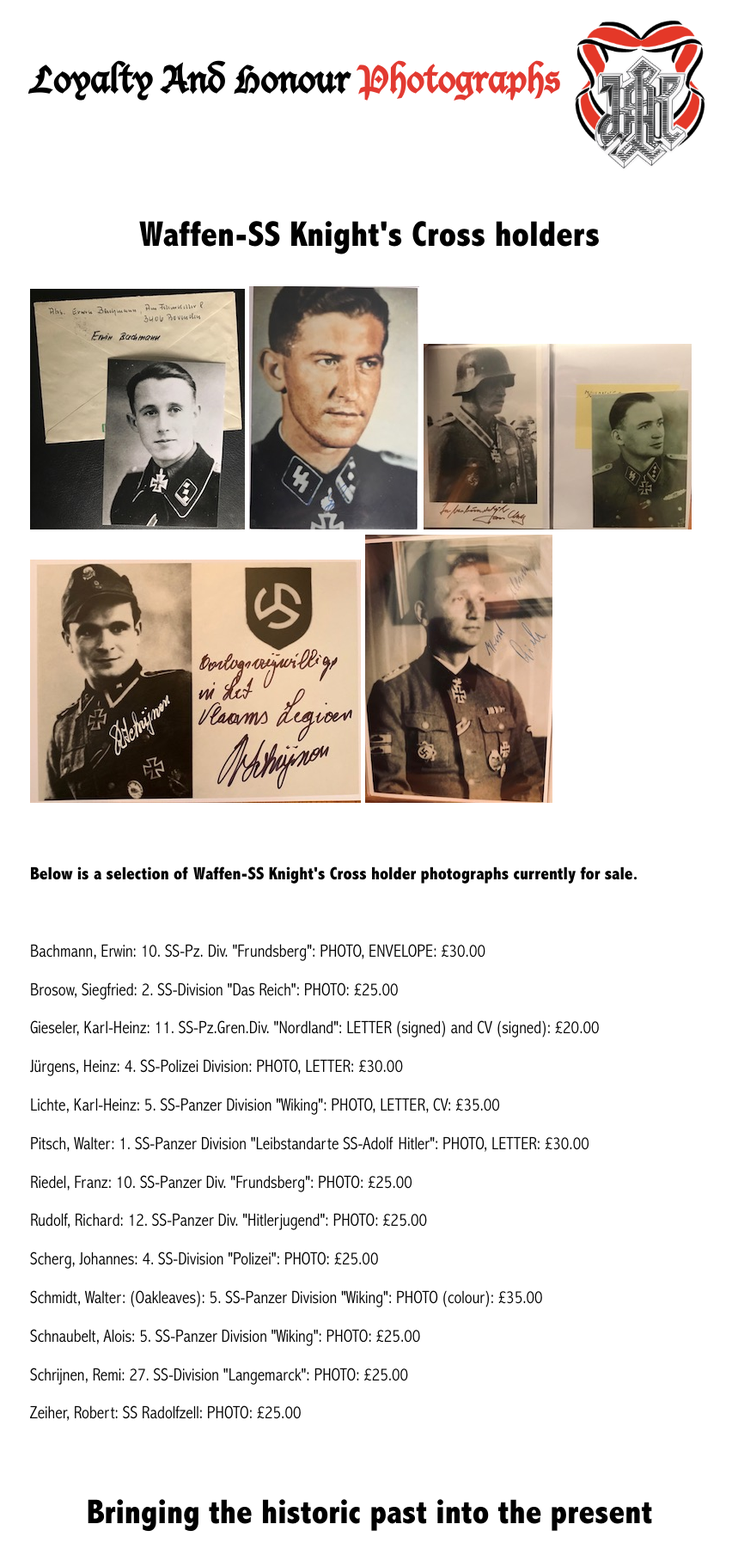
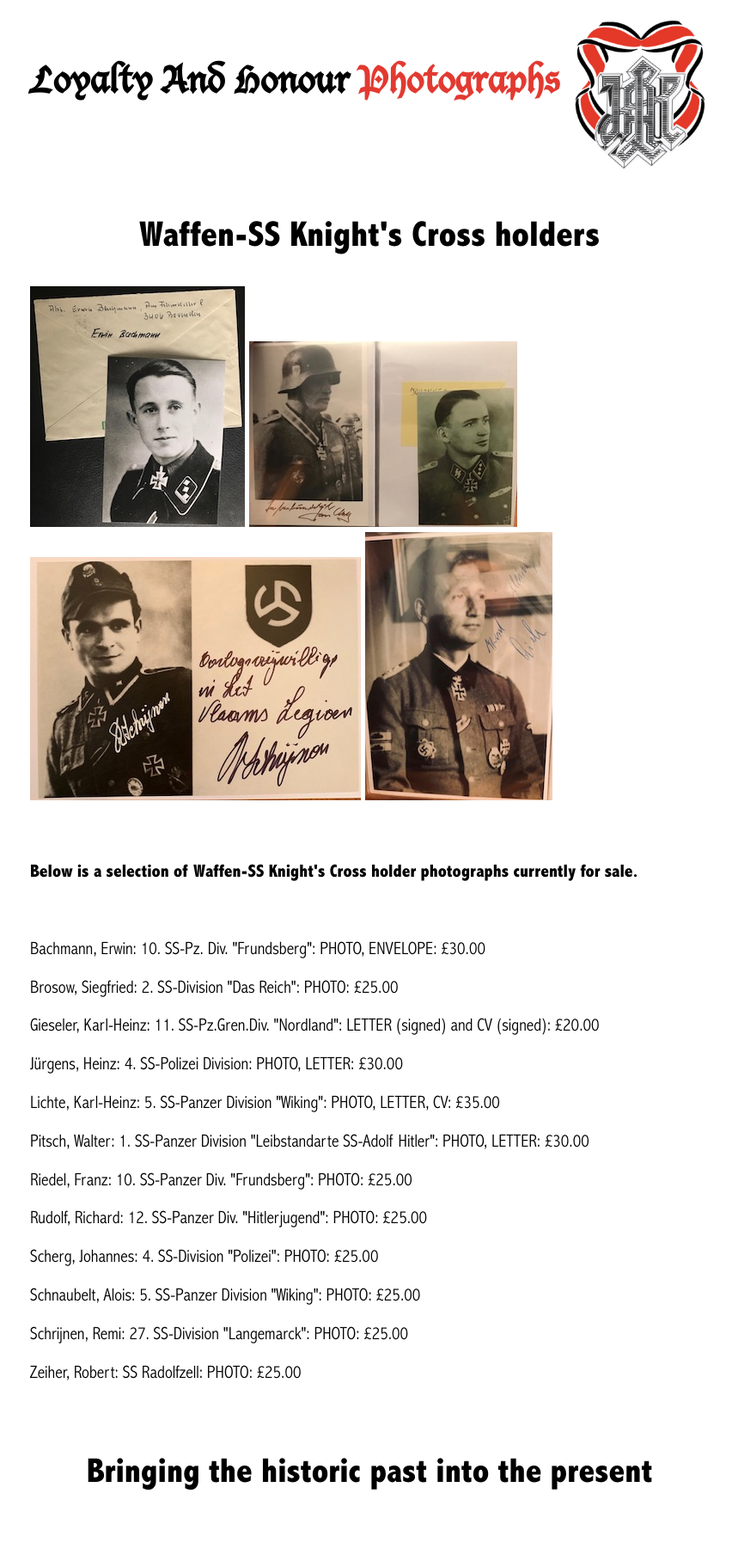
Before and after one commit to lahphotographs/lahphotographs.github.com, a Jekyll site: the page built from Waffen_SS_photos.md, in a window 1280 px wide. Shown: the whole page at 86% size, without its empty margins (210-1062 px from the left). Built offline with Jekyll 4.4.1, drawn with Linux system fonts in a browser that asks for light colours; after the commit the page ends 1775 px from its top, so only the background shows below that.

Commit message:
Update Waffen_SS_photos.md

```diff
--- a/Waffen_SS_photos.md
+++ b/Waffen_SS_photos.md
@@ -7,7 +7,6 @@ permalink: /waffen_ss_photos.html
 <div id="axisforces">
 <p float="left">
 <img src="./assets/Erwin Bachmann.jpg"/>
-<img src="./assets/Walter Schmidt.jpg"/>
 <img src="./assets/Scherg 2.jpg"/>
 <img src="./assets/Remi Schrijnen.jpg"/>
 <img src="./assets/Karl-Heinz Lichte.jpg"/>
@@ -24,7 +23,6 @@ permalink: /waffen_ss_photos.html
 <p>Riedel,	Franz:	10. SS-Panzer Div. "Frundsberg": PHOTO:	£25.00
 <p>Rudolf,	Richard: 12. SS-Panzer Div. "Hitlerjugend":	PHOTO:	£25.00
 <p>Scherg,	Johannes:	4. SS-Division "Polizei":	PHOTO:	£25.00
-<p>Schmidt,	Walter:	(Oakleaves): 5. SS-Panzer Division "Wiking":	PHOTO (colour):	£35.00
 <p>Schnaubelt,	Alois: 5. SS-Panzer Division "Wiking":	PHOTO:	£25.00
 <p>Schrijnen,	Remi:	27. SS-Division "Langemarck":	PHOTO: £25.00
 <p>Zeiher,	Robert:	SS Radolfzell:	PHOTO: £25.00</p>
```
